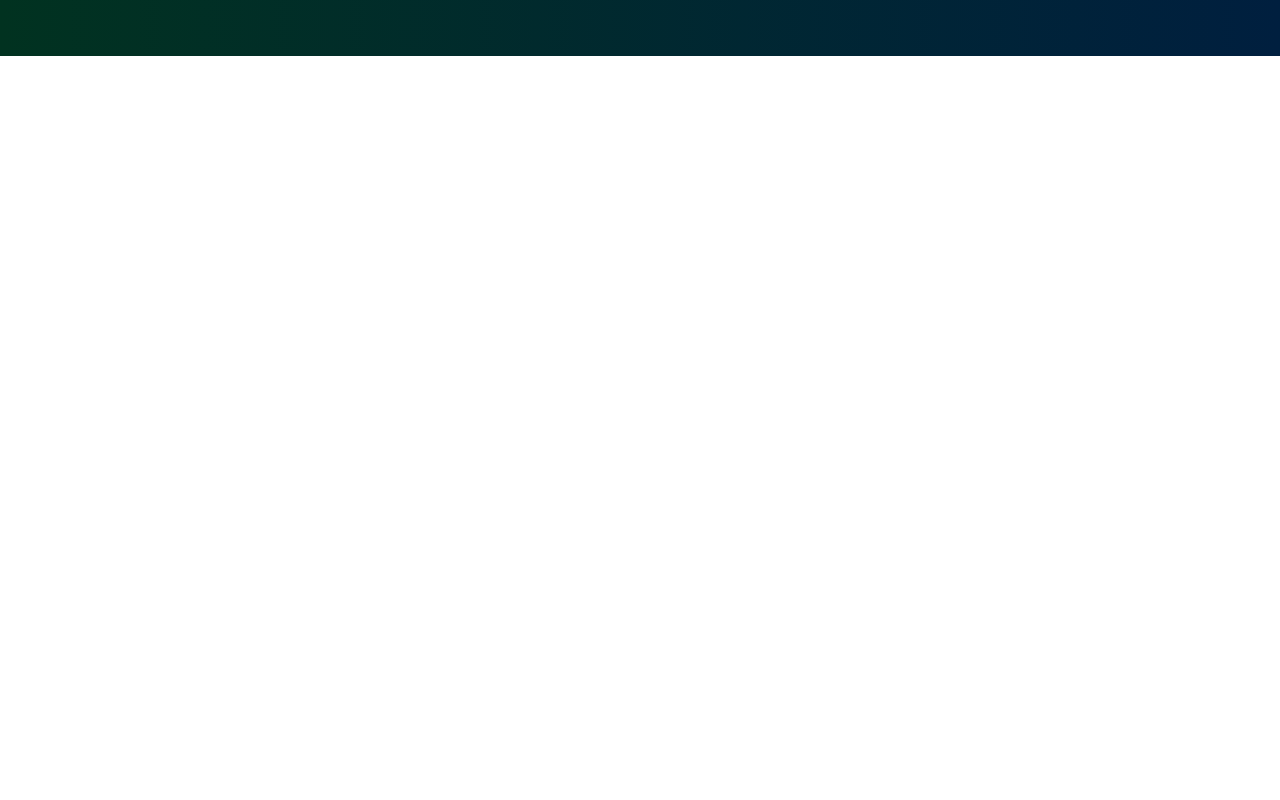
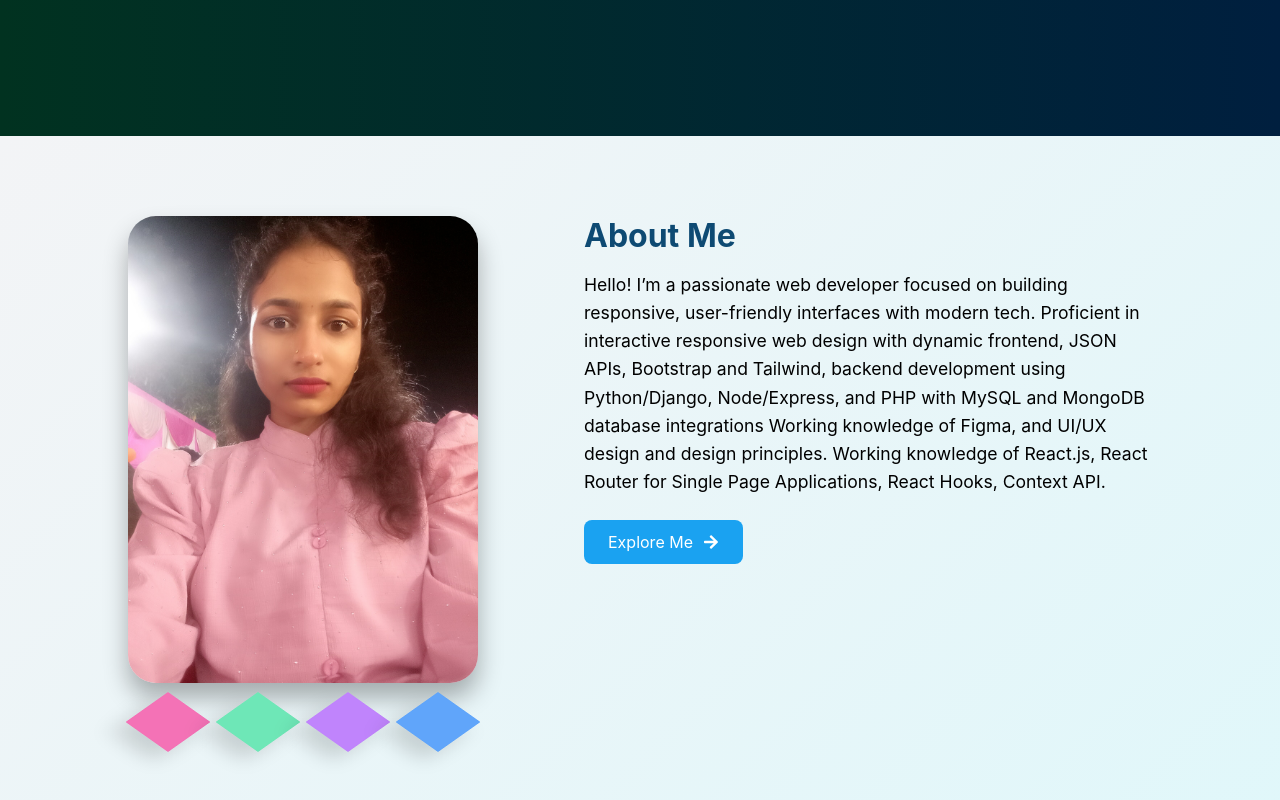
Before and after one commit to satyasaadhika/priyanshu-portfolio, a React (Create React App) app: page / in a window 1280 px wide. Shown: the part 664-1464 px from the top of the page. Before the commit the page ends 800 px from the top, so only its background shows below. Built offline with nearby package versions, Linux system fonts and the light colour scheme.

Commit message:
Add about section

```diff
--- a/src/pages/Home/Home.css
+++ b/src/pages/Home/Home.css
@@ -1,5 +1,5 @@
 .hero {
-  height: 80vh;
+  height: 90vh;
   display: flex;
   align-items: center;
   justify-content: space-between;
@@ -88,7 +88,6 @@
 /* Responsive */
 @media (max-width: 1168px) {
   .hero {
-    height: 100vh;
     flex-direction: column;
     text-align: center;
     padding: 2rem;
@@ -124,3 +123,96 @@
   }
 
 }
+/* About section style */
+
+.about-section {
+  display: flex;
+  justify-content: space-between;
+  padding: 5rem 10%;
+  flex-wrap: wrap;
+  background: linear-gradient(135deg, #f3f4f6, #e0f7fa);
+}
+
+.about-left img {
+  width: 350px;
+  border-radius: 28px;
+  box-shadow: 0 15px 25px rgba(0, 0, 0, 0.3);
+}
+
+.about-right {
+  max-width: 600px;
+  padding-left: 2rem;
+}
+
+.about-right h2 {
+  font-size: 2rem;
+  margin-bottom: 1rem;
+  color: #0e4a73;
+  position: relative;
+  display: inline-block;
+}
+
+.about-right h2::after {
+  content: "";
+  position: absolute;
+  width: 100%;
+  height: 4px;
+  background-color: #0e4a73;
+  left: 0;
+  bottom: -6px;
+  transform: scaleX(0);
+  transform-origin: left;
+  transition: transform 0.4s ease;
+}
+
+.about-right h2:hover::after {
+  transform: scaleX(1);
+}
+
+
+.about-right p {
+  font-size: 1.1rem;
+  line-height: 1.6;
+  margin-bottom: 1.5rem;
+}
+
+.explore-btn {
+  background-color: rgb(26, 162, 241);
+  color: white;
+  border: none;
+  padding: 12px 24px;
+  border-radius: 8px;
+  font-size: 1rem;
+  cursor: pointer;
+  display: inline-flex;
+  align-items: center;
+  gap: 10px;
+  transition: background 0.3s ease;
+  text-decoration: none;
+}
+
+.explore-btn:hover {
+  background-color: #0e8cd8;
+}
+
+.btn-icon {
+  font-size: 1rem;
+}
+
+/* Responsive */
+@media (max-width: 768px) {
+  .about-section {
+    flex-direction: column;
+    text-align: center;
+    padding: 2rem;
+  }
+
+  .about-right {
+    padding-left: 0;
+    margin-top: 2rem;
+  }
+
+  .about-left img {
+    width: 80%;
+  }
+}
--- a/src/pages/Home/Home.js
+++ b/src/pages/Home/Home.js
@@ -1,11 +1,14 @@
 import React from "react";
 import "./Home.css";
 import Image from "../../assets/priyanshu.jpg"
+import Image1 from "../../assets/priyanshu1.jpg"
 import { FaHandPaper } from "react-icons/fa";
+import { FaArrowRight } from "react-icons/fa";
 import { Typewriter } from "react-simple-typewriter";
 
 const HeroSection = () => {
   return (
+    <div className="Main">
       <div className="hero">
         <div className="hero-left">
           <h1>
@@ -23,7 +26,7 @@ const HeroSection = () => {
                   "UI/UX Designer",
                   "Web Developer",
                   "WordPress Developer",
-                "Freelancer",
+                  "Freelancer Designer",
                 ]}
                 loop={0}
                 cursor
@@ -54,6 +57,30 @@ const HeroSection = () => {
           </div>
         </div>
       </div>
+      {/*  About Section */}
+      <div className="about-section">
+        <div className="about-left">
+          <img src={Image1} alt="About me" />
+           <div className="floating-blocks">
+            <div className="block pink"></div>
+            <div className="block green"></div>
+            <div className="block purple"></div>
+            <div className="block blue"></div>
+          </div>
+        </div>
+
+        <div className="about-right">
+          <h2>About Me</h2>
+          <p>
+            Hello! I’m a passionate web developer focused on building responsive, user-friendly interfaces with modern tech. Proficient in interactive responsive web design with dynamic frontend, JSON APIs, Bootstrap and Tailwind, backend development using Python/Django, Node/Express, and PHP with MySQL and MongoDB database integrations
+            Working knowledge of Figma, and UI/UX design and design principles. Working knowledge of React.js, React Router for Single Page Applications, React Hooks, Context API.
+          </p>
+          <a href="https://priyanshu-portfolio-three.vercel.app/About" className="explore-btn">
+            Explore Me <FaArrowRight className="btn-icon" />
+          </a>
+        </div>
+      </div>
+    </div>
   );
 };
 
```
Lines whose indentation alone changed are shown as unchanged.
